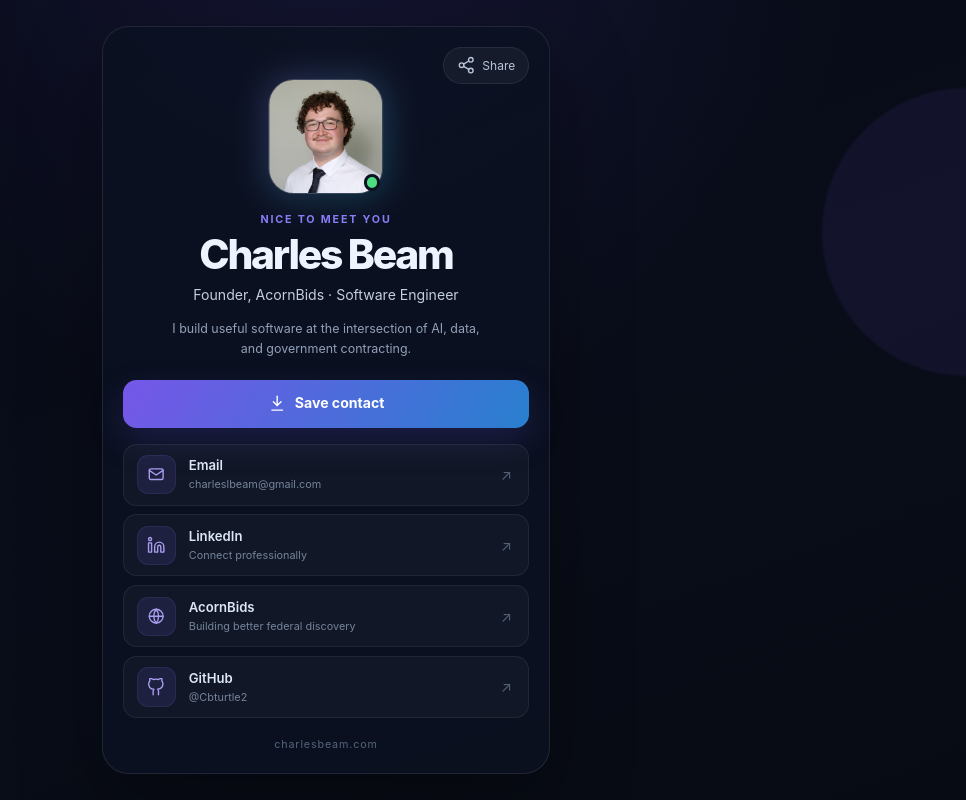
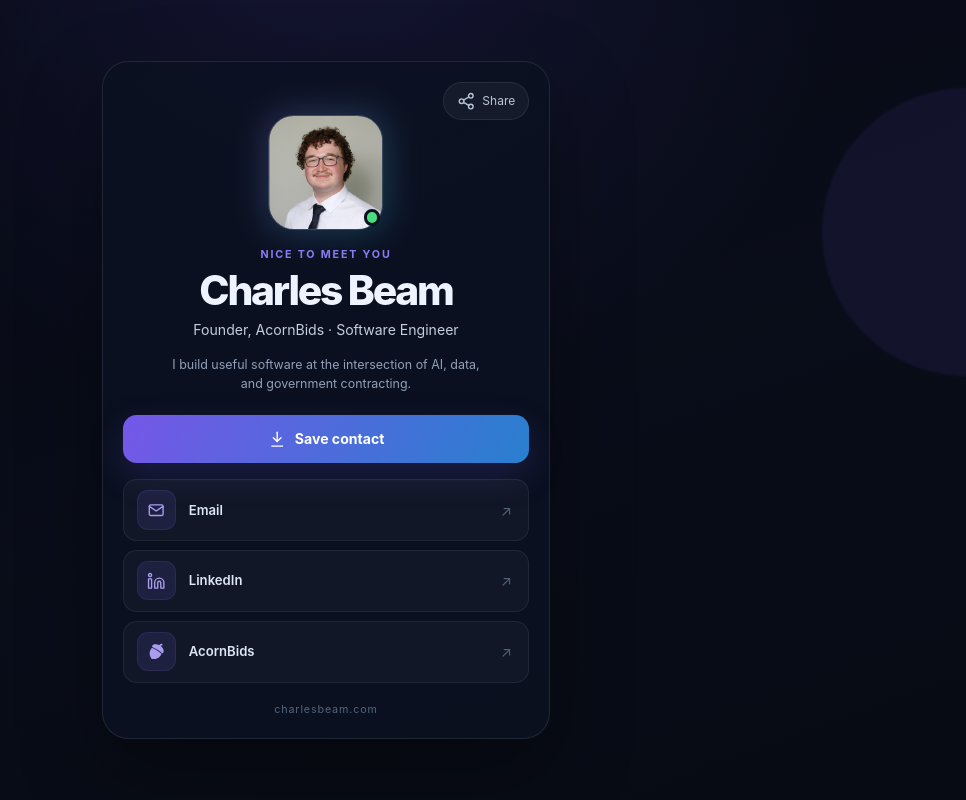
Before and after one commit to Cbturtle2/PersonalWebsite, a React (Vite) app: page /qr in a window 1280 px wide. Shown: the whole page, without its empty margins (314-1280 px from the left). Built offline with nearby package versions, Linux system fonts and the light colour scheme.

Commit message:
Update QR contact card links and AcornBids icon

```diff
--- a/src/pages/ContactCard.css
+++ b/src/pages/ContactCard.css
@@ -234,14 +234,6 @@
     font-weight: 600;
 }
 
-.contact-link-copy small {
-    color: #74839b;
-    font-size: 0.68rem;
-    overflow: hidden;
-    text-overflow: ellipsis;
-    white-space: nowrap;
-}
-
 .contact-arrow {
     color: #526078;
     font-size: 0.9rem;
@@ -292,3 +284,9 @@
         transition: none;
     }
 }
+
+.contact-acorn {
+    background: currentColor;
+    mask: url('../assets/acornbids-acorn.svg') center / contain no-repeat;
+    -webkit-mask: url('../assets/acornbids-acorn.svg') center / contain no-repeat;
+}
--- a/src/pages/ContactCard.tsx
+++ b/src/pages/ContactCard.tsx
@@ -5,12 +5,11 @@ import './ContactCard.css';
 type IconName =
     | 'download'
     | 'email'
-    | 'github'
-    | 'globe'
+    | 'acorn'
     | 'linkedin'
     | 'share';
 
-const iconPaths: Record<IconName, React.ReactNode> = {
+const iconPaths: Record<Exclude<IconName, 'acorn'>, React.ReactNode> = {
     download: (
         <>
             <path d="M12 3v12" />
@@ -22,17 +21,6 @@ const iconPaths: Record<IconName, React.ReactNode> = {
         <>
             <rect x="3" y="5" width="18" height="14" rx="2" />
             <path d="m3 7 9 6 9-6" />
-        </>
-    ),
-    github: (
-        <path d="M15 22v-4a4.8 4.8 0 0 0-1-3.5c3.3-.4 6.8-1.6 6.8-7A5.4 5.4 0 0 0 19.3 4 5 5 0 0 0 19.1.5S17.9.1 15 2a13.4 13.4 0 0 0-7 0C5.1.1 3.9.5 3.9.5A5 5 0 0 0 3.7 4a5.4 5.4 0 0 0-1.5 3.7c0 5.4 3.5 6.6 6.8 7A4.8 4.8 0 0 0 8 18v4" />
-    ),
-    globe: (
-        <>
-            <circle cx="12" cy="12" r="9" />
-            <path d="M3 12h18" />
-            <path d="M12 3a14.5 14.5 0 0 1 0 18" />
-            <path d="M12 3a14.5 14.5 0 0 0 0 18" />
         </>
     ),
     linkedin: (
@@ -53,7 +41,9 @@ const iconPaths: Record<IconName, React.ReactNode> = {
     ),
 };
 
-const Icon = ({ name }: { name: IconName }) => (
+const Icon = ({ name }: { name: IconName }) => name === 'acorn' ? (
+    <span aria-hidden="true" className="contact-icon contact-acorn" />
+) : (
     <svg
         aria-hidden="true"
         className="contact-icon"
@@ -69,34 +59,24 @@ const Icon = ({ name }: { name: IconName }) => (
 );
 
 const contactLinks: Array<{
-    detail: string;
     href: string;
     icon: IconName;
     label: string;
 }> = [
     {
-        detail: 'charleslbeam@gmail.com',
-        href: 'mailto:charleslbeam@gmail.com',
+        href: 'mailto:charles@acornbids.com',
         icon: 'email',
         label: 'Email',
     },
     {
-        detail: 'Connect professionally',
         href: 'https://www.linkedin.com/in/charles-beam-183913220/',
         icon: 'linkedin',
         label: 'LinkedIn',
     },
     {
-        detail: 'Building better federal discovery',
         href: 'https://acornbids.com',
-        icon: 'globe',
+        icon: 'acorn',
         label: 'AcornBids',
-    },
-    {
-        detail: '@Cbturtle2',
-        href: 'https://github.com/Cbturtle2',
-        icon: 'github',
-        label: 'GitHub',
     },
 ];
 
@@ -203,7 +183,7 @@ const ContactCard = () => {
                 </a>
 
                 <div className="contact-links" aria-label="Contact links">
-                    {contactLinks.map(({ detail, href, icon, label }) => (
+                    {contactLinks.map(({ href, icon, label }) => (
                         <a
                             className="contact-link"
                             href={href}
@@ -216,7 +196,6 @@ const ContactCard = () => {
                             </span>
                             <span className="contact-link-copy">
                                 <strong>{label}</strong>
-                                <small>{detail}</small>
                             </span>
                             <span className="contact-arrow" aria-hidden="true">
                                 ↗
```
Also changed, not shown: src/assets/acornbids-acorn.svg (added), 1 other file (tests, documents, lock files or other folders).
